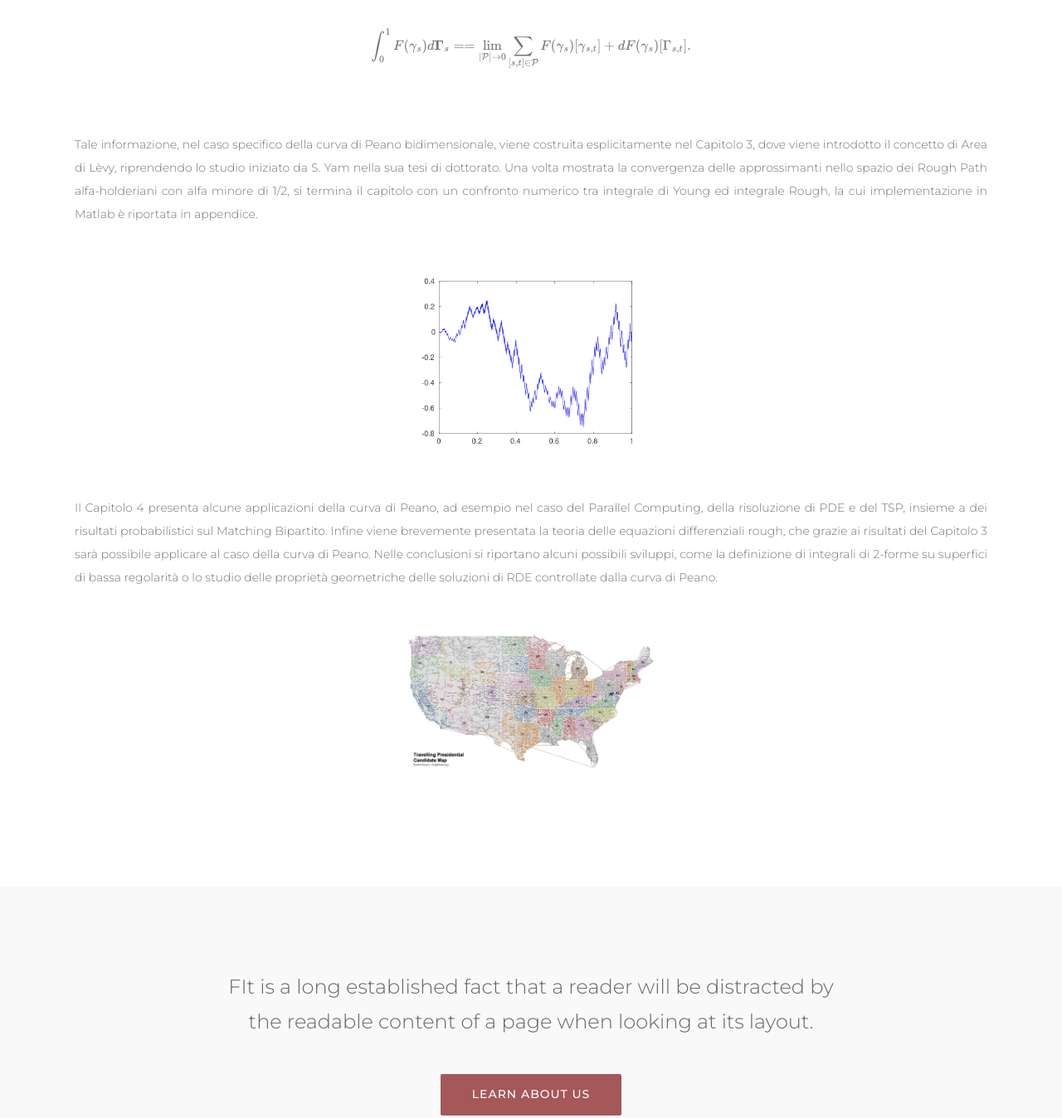
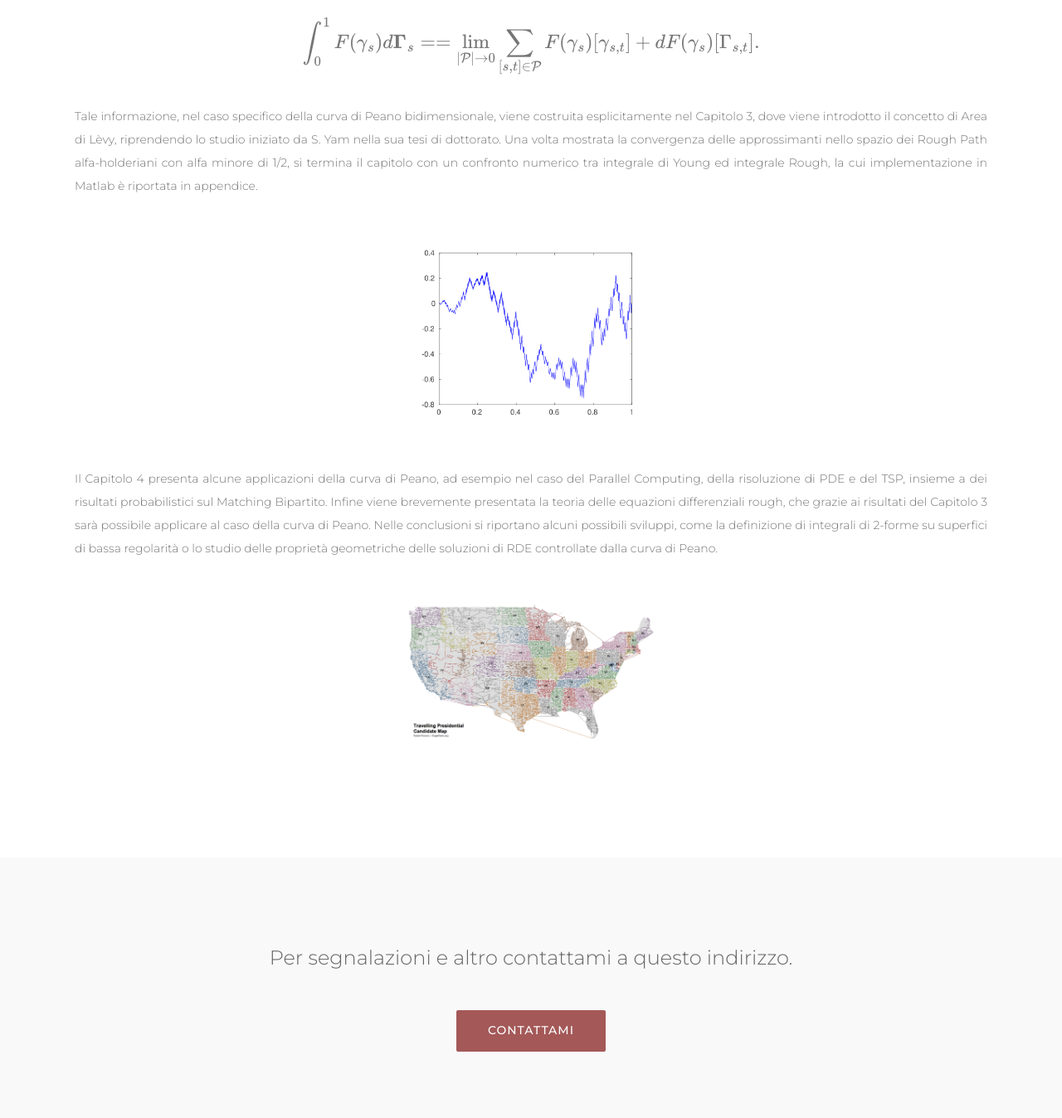
Before and after one commit to gbruno16/SitoPHC, a plain HTML site: page thesis.html in a window 1280 px wide. Shown: the part 1535-2883 px from the top of the page at 83% size. Drawn offline with nearby package versions, Linux system fonts and the light colour scheme.

Commit message:
Update thesis.html

```diff
--- a/thesis.html
+++ b/thesis.html
@@ -120,7 +120,7 @@
                                 <p class="small text-justify"> Nel Capitolo 1 viene presentata un'estensione della costruzione originale di Peano al caso d-dimensionale, insieme alle sue proprietà di continuità, surgettività, 1/d-holderianità ed uniforme distribuzione delle coordinate. Successivamente si affronta il problema dell'integrazione lungo cammini alfa-holderiani con alfa minore di 1/2, per i quali l'approccio analitico di Young e quelli probabilistici di Ito e Stratonovich risultano inapplicabili nel caso generale. </p>
                                 <img src="img/peano.gif" class="img-abstract-s" alt="Responsive image">
                                 <p class="small text-justify"> Nel Capitolo 2 vengono quindi esposti i risultati e le definizioni fondamentali della teoria  dei Rough Paths di T. Lyons, soffermandosi sull'importanza del processo del secondo ordine visto come "informazione mancante" al cammino. </p>
-                                <p class="small">$$
+                                <p class="math">$$
                                     \int_0^1{F(\gamma_s)}d\mathbf{\Gamma}_s=\\
                                     =\lim_{|\mathcal{P}|\to 0}{\sum_{[s,t]\in \mathcal{P}}{F(\gamma_s)[\gamma_{s,t}]+dF(\gamma_s)[\Gamma_{s,t}]}}.
                                    $$</p>
@@ -183,8 +183,8 @@
                 <div class="row">
 
                     <div class="col-md-offset-2 col-md-8 col-sm-12">
-                        <p class="wow fadeInUp" data-wow-delay="0.4s">FIt is a long established fact that a reader will be distracted by the readable content of a page when looking at its layout.</p>
-                        <a href="about.html" class="wow fadeInUp btn btn-success" data-wow-delay="0.8s">LEARN ABOUT US</a>
+                        <p class="wow fadeInUp" data-wow-delay="0.4s">Per segnalazioni e altro contattami a questo indirizzo.</p>
+                        <a href="about.html" class="wow fadeInUp btn btn-success" data-wow-delay="0.8s">CONTATTAMI</a>
                     </div>
 
                 </div>
```
